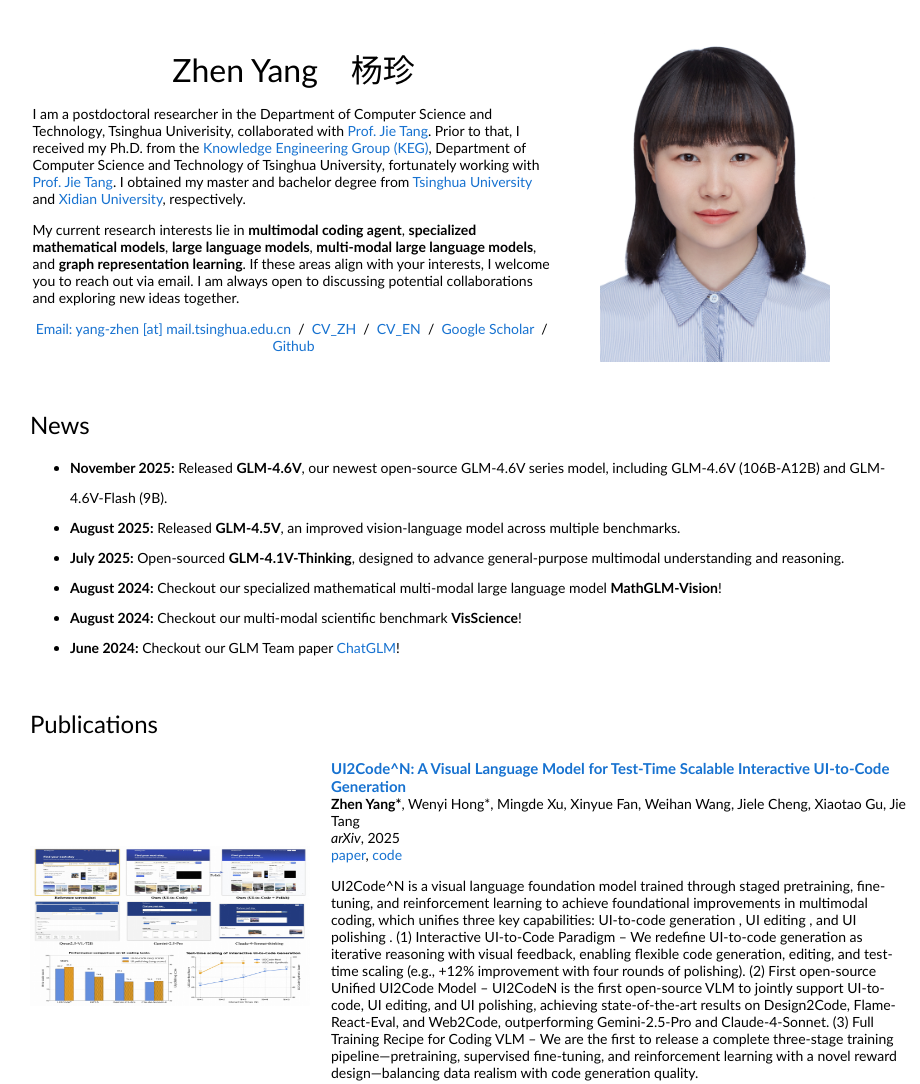
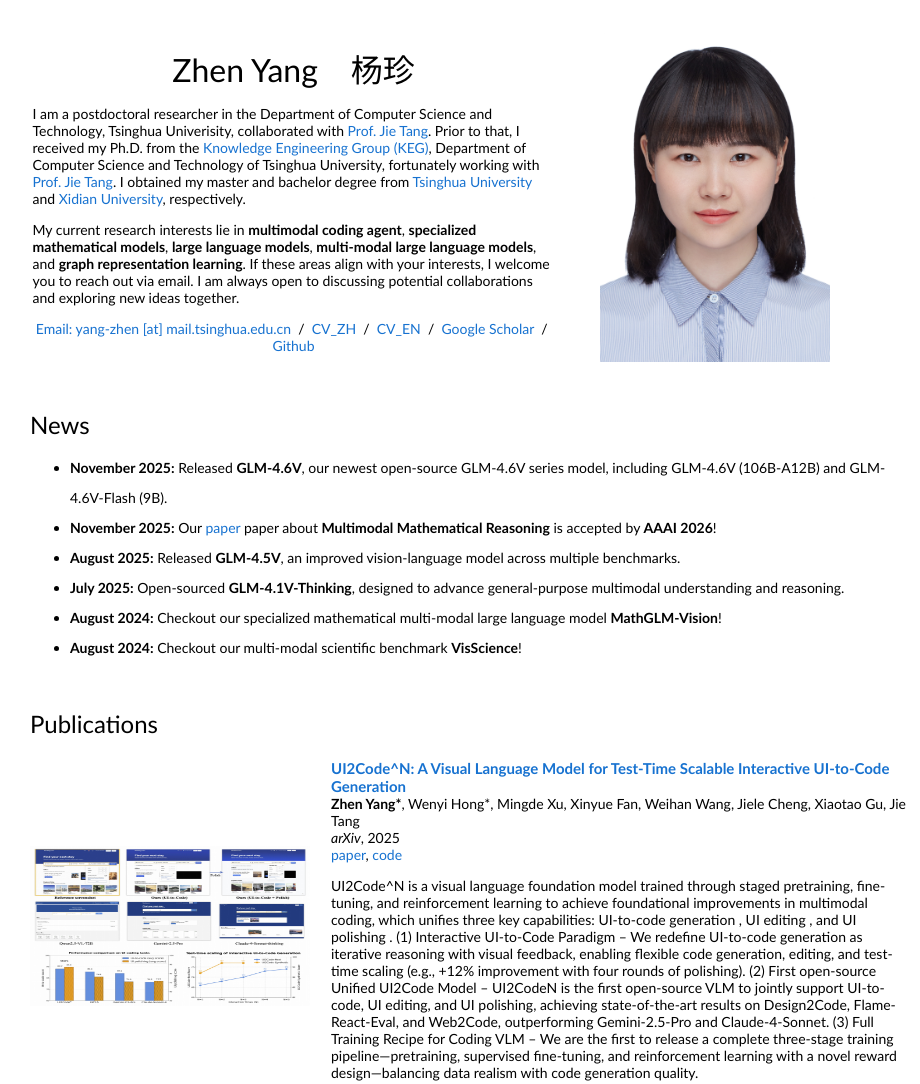
Before and after one commit to zhenyang0117/zhenyang.github.io, a plain HTML site: page index.html in a window 1280 px wide. Shown: the top 1084 px of the page, without its empty margins (180-1100 px from the left). Drawn offline with nearby package versions, Linux system fonts and the light colour scheme.

Commit message:
Update index.html

```diff
--- a/index.html
+++ b/index.html
@@ -50,6 +50,7 @@
                 <div style="width:100%;overflow-y:scroll; height:230px;">
                 <ul>
 				  <li style="line-height:30px"><b>November 2025:</b> Released <b>GLM-4.6V</b>, our newest open-source GLM-4.6V series model, including GLM-4.6V (106B-A12B) and GLM-4.6V-Flash (9B).</li>
+				  <li style="line-height:30px"><b>November 2025:</b> Our <a href="https://arxiv.org/pdf/2511.06805">paper</a> paper about <b>Multimodal Mathematical Reasoning</b> is accepted by <b>AAAI 2026</b>!</li>
 				  <li style="line-height:30px"><b>August 2025:</b> Released <b>GLM-4.5V</b>, an improved vision-language model across multiple benchmarks.</li>
 				 <li style="line-height:30px"><b>July 2025:</b> Open-sourced <b>GLM-4.1V-Thinking</b>, designed to advance general-purpose multimodal understanding
 and reasoning.</li>
```
